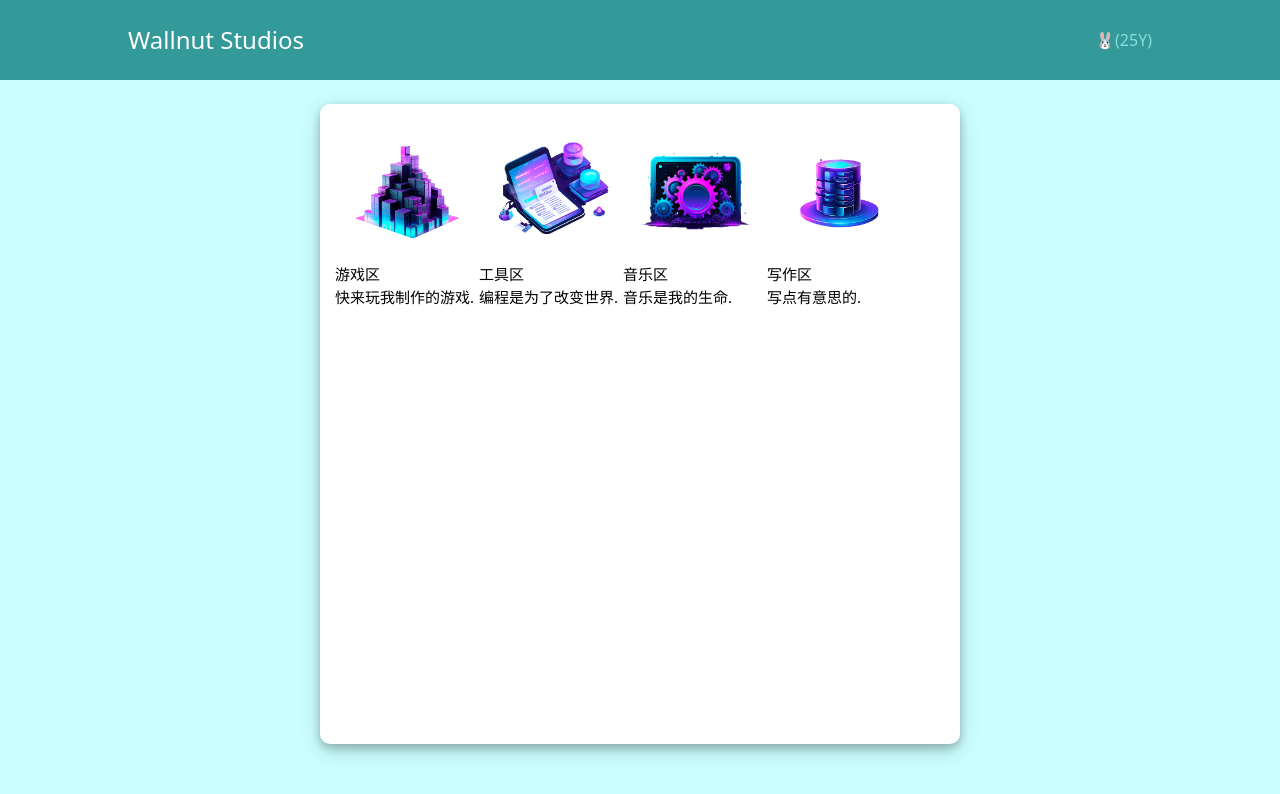
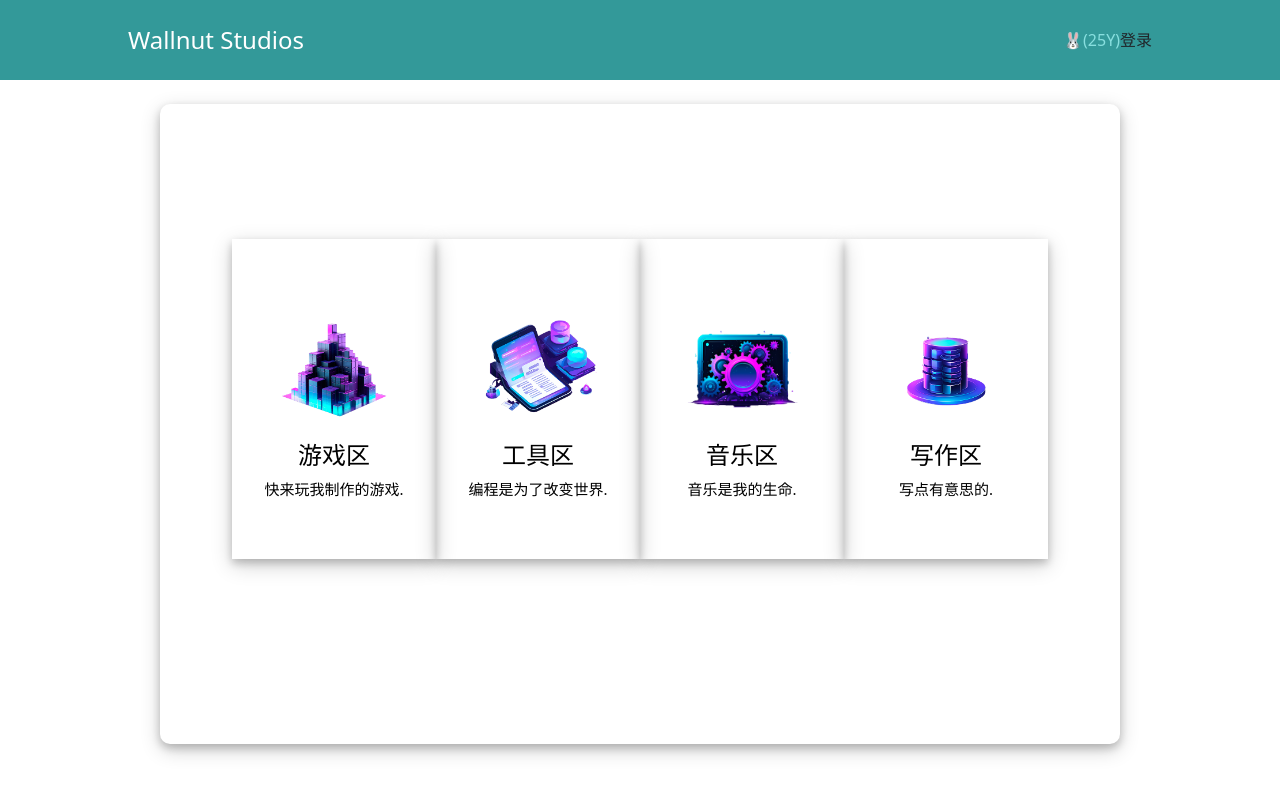
Before and after one commit to bin549/wallnut-studios-frontend, a React (Create React App) app: page / in a window 1280 px wide. Shown: the top 794 px of the page. Built offline with nearby package versions, Linux system fonts and the light colour scheme.

Commit message:
feat: style component.

```diff
--- a/src/App.tsx
+++ b/src/App.tsx
@@ -1,12 +1,16 @@
 import Layout from './components/layout/Layout';
 import 'bootstrap/dist/css/bootstrap.min.css';
 import {Submodule} from "./components/Submodule";
+import {Skill} from "./components/Skill";
 
 function App() {
     return (
-        <Layout>
-            <Submodule />
-        </Layout>
+        <>
+            <Layout>
+                <Submodule/>
+                {/*<Skill/>*/}
+            </Layout>
+        </>
     );
 }
 
--- a/src/components/Submodule.module.css
+++ b/src/components/Submodule.module.css
@@ -2,9 +2,33 @@
     display: flex;
     flex-direction: row;
     color: black;
-    width: 10vh;
+    width: 100%;
+    height: 100%;
+    justify-content: center;
+    margin-top: 120px;
 }
 
 .layout img {
     width: 18vh;
 }
+
+.item {
+    padding: 30px;
+    box-shadow: 0 4px 8px 0 rgba(0, 0, 0, 0.2), 0 6px 20px 0 rgba(0, 0, 0, 0.19);
+    height: 320px;
+    align-content: center;
+    justify-content: center;
+    flex-direction: column;
+}
+
+.item h4{
+    justify-content: center;
+    align-content: center;
+    flex-direction: row;
+    display: flex;
+}
+
+.item span {
+    display: flex;
+    justify-content: center;
+}
--- a/src/components/Submodule.tsx
+++ b/src/components/Submodule.tsx
@@ -1,20 +1,21 @@
 import {SUBMODULES} from "../data";
 import classes from "./Submodule.module.css";
+import Layout from "./layout/Layout";
 
 export function Submodule() {
     return (
         <div className={classes.layout}>
             {
                 SUBMODULES.map((module: any) => (
-                    <div>
+                    <div className={classes.item}>
                         <div>
                             <img src={module.image}/>
                         </div>
                         <div>
-                            {module.title}
-                        </div>
-                        <div>
+                            <h4>{module.title}</h4>
+                            <span>
                             {module.description}
+                            </span>
                         </div>
                     </div>
                 ))
--- a/src/components/layout/Layout.module.css
+++ b/src/components/layout/Layout.module.css
@@ -2,7 +2,7 @@
   margin: 1.5rem auto;
   height: 80vh;
   width: 90%;
-  max-width: 40rem;
+  max-width: 60rem;
   background-color: white;
   color: white;
   padding: 15px;
--- a/src/components/layout/MainNavigation.tsx
+++ b/src/components/layout/MainNavigation.tsx
@@ -17,6 +17,7 @@ const MainNavigation = () => {
             <div className={classes.logo}>Wallnut Studios</div>
             <nav className={classes.nav}>
                 <a href={"https://github.com/bin549"}>🐰({age}Y)</a>
+                <span>登录</span>
             </nav>
         </header>
     );
--- a/src/index.css
+++ b/src/index.css
@@ -5,5 +5,5 @@ body {
     sans-serif;
   -webkit-font-smoothing: antialiased;
   -moz-osx-font-smoothing: grayscale;
-  background-color: #cbffff !important;
+  background-color: #white !important;
 }
```
Also changed, not shown: src/models/skill.ts (added, +11 -0 lines), src/models/todo.ts (deleted, +0 -11 lines), src/store/todos-context.tsx (+4 -4 lines).
